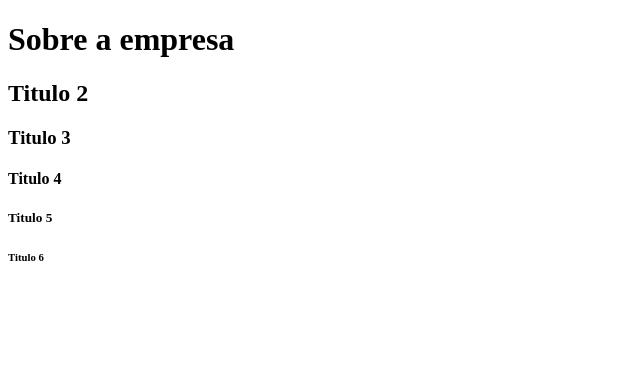
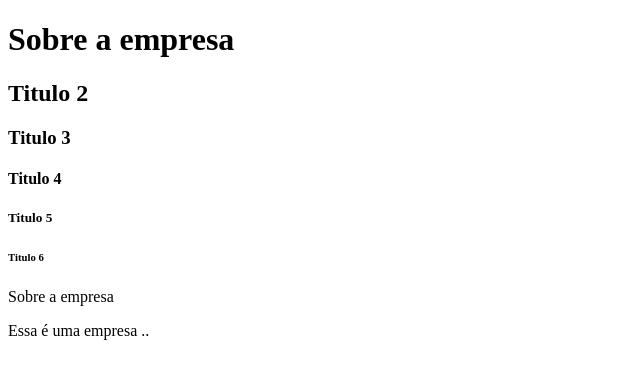
Before and after one commit to lima2014/Web, a plain HTML site: page projeto.html in a window 1280 px wide. Shown: the whole page, without its empty margins (0-640 px from the left). Drawn offline with Linux system fonts and the light colour scheme.

Commit message:
Parágrafo

```diff
--- a/projeto.html
+++ b/projeto.html
@@ -13,6 +13,9 @@
     <h4>Titulo 4</h4>
     <h5>Titulo 5</h5>
     <h6>Titulo 6</h6>
+
+    <p>Sobre a empresa</p>
+    <p>Essa é uma empresa ..</p>
 </body>
 
 </html>
```
